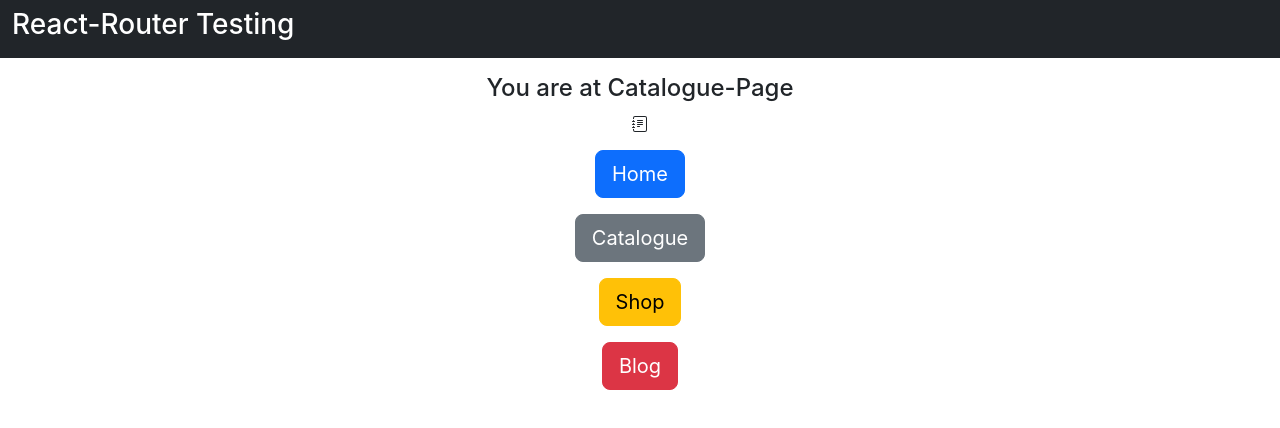
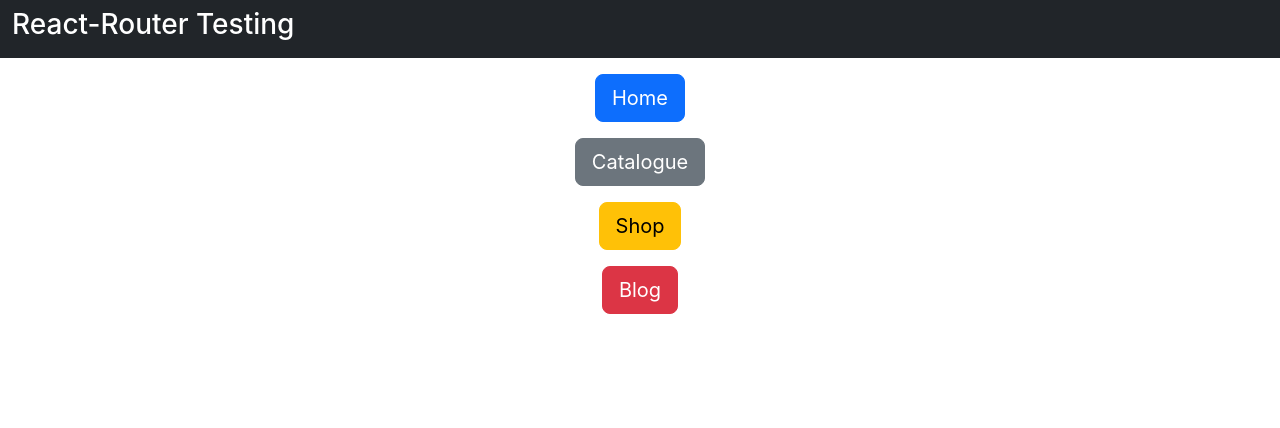
Before and after one commit to RubenValls/ReactRouter-Tester, a React (Create React App) app: page /catalogue in a window 1280 px wide. Shown: the top 428 px of the page. Built offline with nearby package versions, Linux system fonts and the light colour scheme.

Commit message:
github pages

```diff
--- a/src/components/router.jsx
+++ b/src/components/router.jsx
@@ -8,10 +8,10 @@ import Shop from './shop';
 const Router = () => {
     return (
         <Routes>
-            <Route path='/' element={<Home/>}/>
-            <Route path='/catalogue' element={<Catalog/>}/>
-            <Route path='/shop' element={<Shop/>}/>
-            <Route path='/blog' element={<Blog/>}/>
+            <Route path='ReactRouter-Tester/' element={<Home/>}/>
+            <Route path='ReactRouter-Tester/catalogue' element={<Catalog/>}/>
+            <Route path='ReactRouter-Tester/shop' element={<Shop/>}/>
+            <Route path='ReactRouter-Tester/blog' element={<Blog/>}/>
         </Routes>
     );
 }
```
